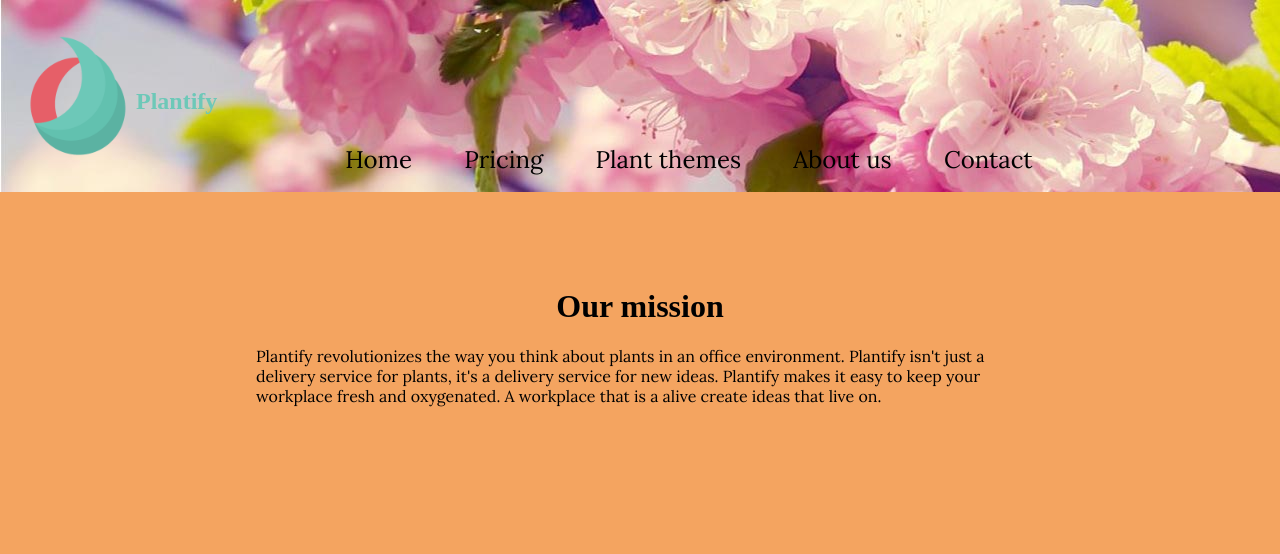
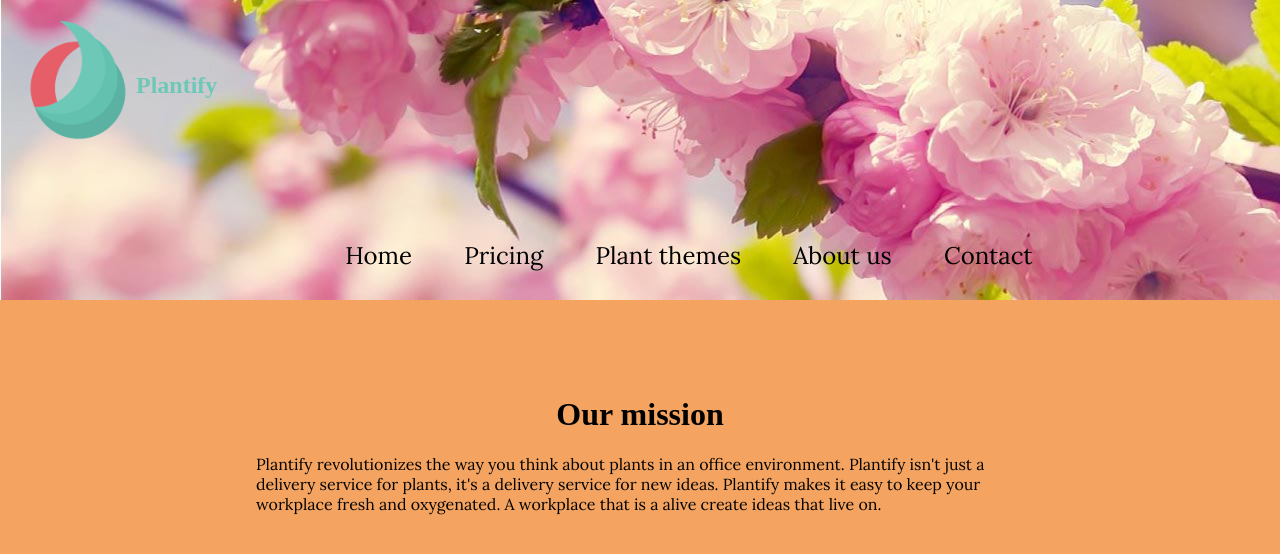
Before and after one commit to mclavin/mclavin.github.io, a plain HTML site: page plantify/index.html in a window 1280 px wide. Drawn offline with Linux system fonts and the light colour scheme; a web font is replaced by a local one.

Commit message:
possible fix for navbar on bigger screens. fixed height

```diff
--- a/plantify/main.css
+++ b/plantify/main.css
@@ -19,13 +19,15 @@ a{
 /*stylar headern på samtliga sidor*/
 header{
     display: flex;
+    width:100%;
+    height:300px;
     margin: 0;
-    padding: 1em 0 1em 0;
     background-image:url(blomHeader.jpg);
 }
 /*sätter en width på loggan på alla sidor*/
 .logo{
     width: 10em;
+    height:10em;
 }
 /*stil och positionering för tillhörande text till loggan på alla sidor*/
 header h2{
@@ -37,12 +39,16 @@ ul{
     list-style: none;
     margin: 8em 0 0 5%;
 }
+
+.navbar ul{
+    margin-top:15em;
+}
 /*gör så att menyn på alla sidor ligger efter varandra på alla sidor. får en padding från bordern som kommer nedan*/
 .navbar li{
     font-size: 1.5em;
     display: inline;
     padding: 0.5em 1em 0.5em 1em;
-
+    margin-top: 4em;
 }
 /*när man hovrar över ett li i menyn får den en border. detta gäller för alla sidor*/
 .navbar li:hover{
@@ -96,6 +102,7 @@ table, th, td{
 .contact ul{
     margin:0 0 2em -2.45em;
 }
+
 /*display block på textarean i formen så den liggr under labelen och inte bredvid*/
 textarea{
     display:block;
```
